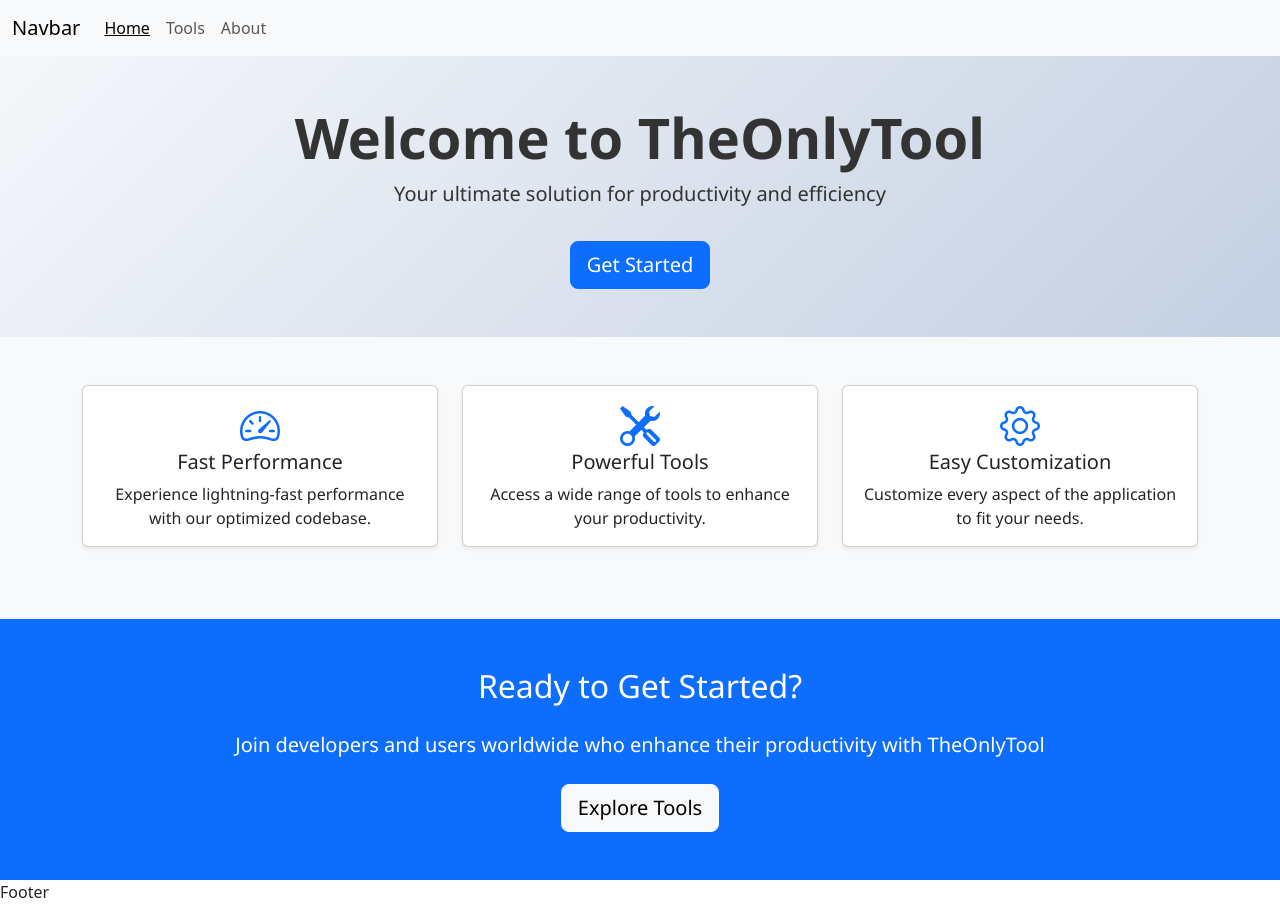
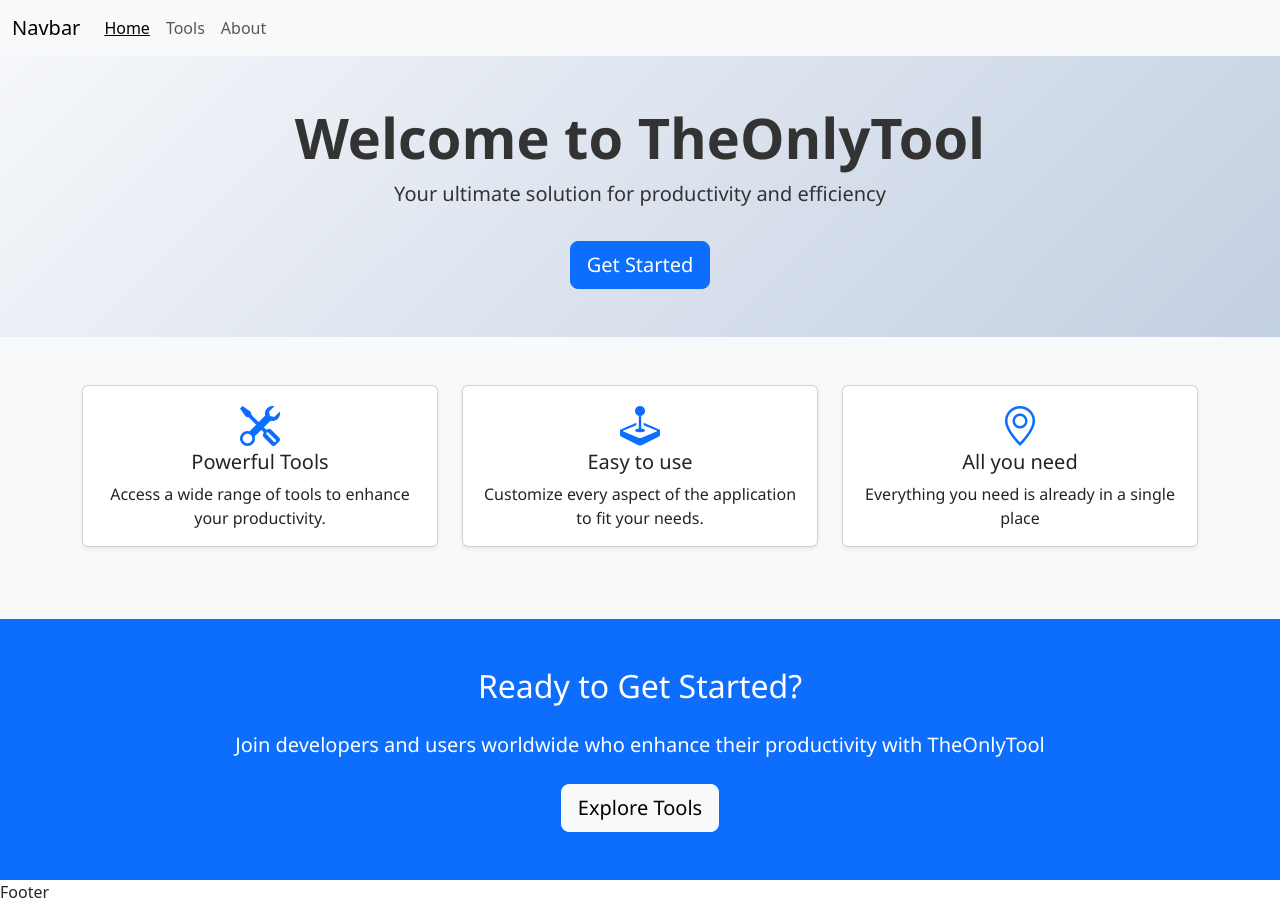
Before and after one commit to theonlytool/theonlytool.github.io, a Vue app: page / in a window 1280 px wide. Built offline with nearby package versions, Linux system fonts and the light colour scheme.

Commit message:
Rework features

```diff
--- a/src/pages/Home.vue
+++ b/src/pages/Home.vue
@@ -2,21 +2,21 @@
 import {ref} from 'vue';
 
 const features = ref([
-  {
-    icon: 'bi bi-speedometer2',
-    title: 'Fast Performance',
-    description: 'Experience lightning-fast performance with our optimized codebase.'
-  },
   {
     icon: 'bi bi-tools',
     title: 'Powerful Tools',
     description: 'Access a wide range of tools to enhance your productivity.'
   },
   {
-    icon: 'bi bi-gear',
-    title: 'Easy Customization',
+    icon: 'bi bi-joystick',
+    title: 'Easy to use',
     description: 'Customize every aspect of the application to fit your needs.'
-  }
+  },
+  {
+    icon: 'bi bi-geo-alt',
+    title: 'All you need',
+    description: 'Everything you need is already in a single place'
+  },
 ]);
 </script>
 
```
